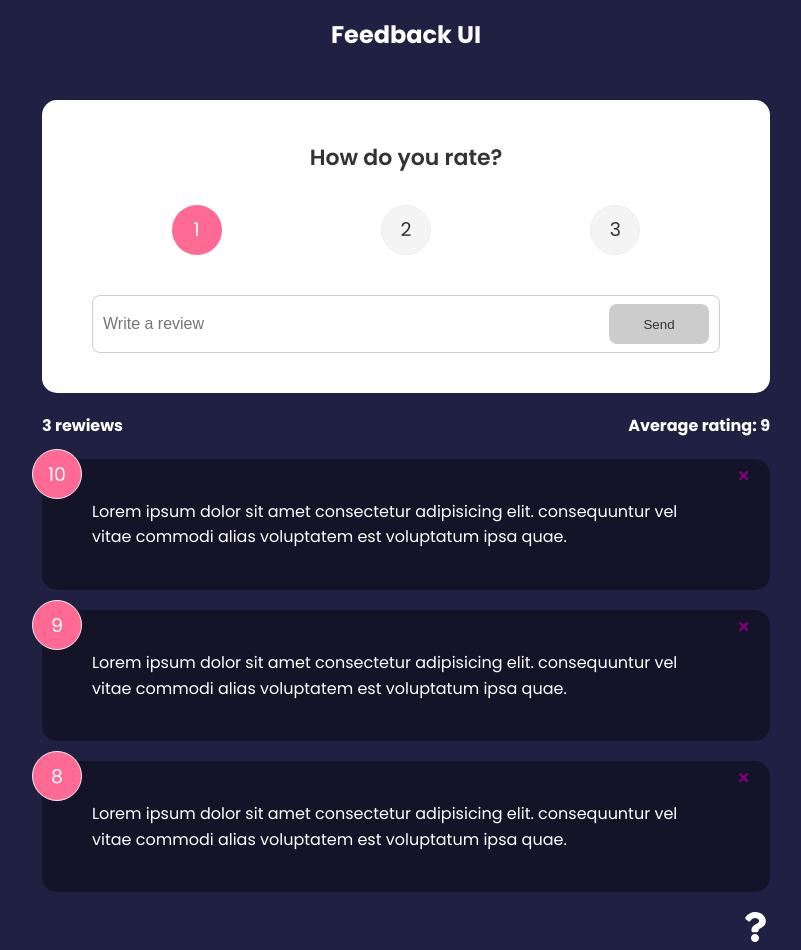
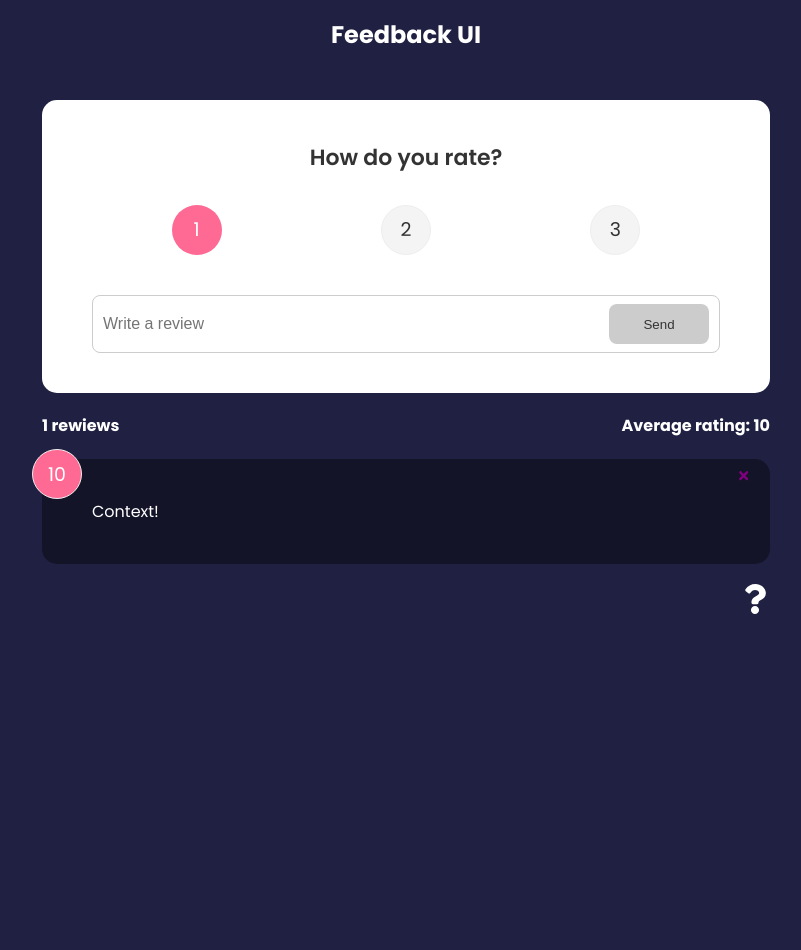
Before and after one commit to shurikation/feedback-app, a React (Create React App) app: page / in a window 1280 px wide. Shown: the whole page, without its empty margins (234-1035 px from the left). After the commit the page ends 800 px from the top, so only its background shows below. Built offline with nearby package versions, Linux system fonts and the light colour scheme.

Commit message:
Finish #6.3 - Moving Functions To Context

```diff
--- a/src/App.js
+++ b/src/App.js
@@ -1,10 +1,7 @@
 import './index.css';
-import { v4 as uuidv4 } from 'uuid';
 import { BrowserRouter as Router, Route, Routes } from 'react-router-dom'
-import { useState } from 'react';
 import Header from './components/Header';
 import FeedbackList from './components/FeedbackList';
-import FeedbackData from './data/FeedbackData';
 import FeedbackStats from './components/FeedbackStats';
 import FeedbackForm from './components/FeedbackForm';
 
@@ -14,19 +11,6 @@ import Post from './components/Post';
 import { FeedbackProvider } from './context/FeedbackContext';
 
 function App() {
-  const [feedback, setFeedback] = useState(FeedbackData);
-
-  const addFeedback = (newFeedback) => {
-    //uuidv4 helps generate uniq id for feedback:
-    newFeedback.id = uuidv4();
-    setFeedback([newFeedback, ...feedback]);
-  }
-
-  const deleteFeedback = (id) => {
-    if (window.confirm('Are you sure?')) {
-      setFeedback(feedback.filter((item) => item.id !== id))
-    }
-  }
 
   return (
     <FeedbackProvider>
@@ -36,12 +20,9 @@ function App() {
           <Routes>
             <Route exact path='/' element={
               <>
-                <FeedbackForm handleAdd={addFeedback} />
-                <FeedbackStats feedback={feedback} />
-                <FeedbackList
-                  feedback={feedback}
-                  handleDelete={deleteFeedback}
-                />
+                <FeedbackForm />
+                <FeedbackStats />
+                <FeedbackList />
               </>
             }>
             </Route>
--- a/src/components/FeedbackForm.jsx
+++ b/src/components/FeedbackForm.jsx
@@ -1,13 +1,16 @@
-import { useState } from 'react'
+import { useState, useContext } from 'react'
 import RatingSelect from './RatingSelect';
 import Card from './shared/Card'
 import Button from './shared/Button';
+import FeedbackContext from '../context/FeedbackContext';
 
-function FeedbackForm({ handleAdd }) {
+function FeedbackForm() {
   const [text, setText] = useState('');
   const [btnDisabled, setBtnDisabled] = useState(true);
   const [message, setMessage] = useState('');
   const [rating, setRating] = useState('');
+
+  const {addFeedback} = useContext(FeedbackContext);
 
   const handleTextChange = (e) => {
       if(text === '') {
@@ -32,7 +35,7 @@ function FeedbackForm({ handleAdd }) {
         rating: rating
       }
 
-      handleAdd(newFeedback);
+      addFeedback(newFeedback);
       setText('');
     }
   }
--- a/src/components/FeedbackItem.jsx
+++ b/src/components/FeedbackItem.jsx
@@ -1,13 +1,16 @@
 import {FaTimes} from 'react-icons/fa'
 import PropTypes from 'prop-types'
 import Card from './shared/Card';
+import {useContext} from 'react';
+import FeedbackContext from '../context/FeedbackContext';
 
-function FeedbackItem({ item, handleDelete }) {
+function FeedbackItem({ item }) {
+  const {deleteFeedback} = useContext(FeedbackContext);
 
   return (
     <Card reverse={true}>
       <div className="num-display">{item.rating}</div>
-      <button onClick={() => handleDelete(item.id)} className="close">
+      <button onClick={() => deleteFeedback(item.id)} className="close">
         <FaTimes color="purple" />
         </button>
       <div className="text-display">{item.text}</div>
--- a/src/components/FeedbackList.jsx
+++ b/src/components/FeedbackList.jsx
@@ -1,12 +1,15 @@
 import FeedbackItem from './FeedbackItem'
-import PropTypes from 'prop-types';
 import { motion, AnimatePresence } from 'framer-motion'
+import { useContext } from 'react';
+import FeedbackContext from '../context/FeedbackContext';
 
-function FeedbackList({ feedback, handleDelete }) {
+function FeedbackList() {
+  const { feedback } = useContext(FeedbackContext);
+
+
   if (!feedback || feedback.length === 0) {
     return <p>No feedback yet...</p>
   }
-
 
   return (
     <div className='feedback-list'>
@@ -14,15 +17,14 @@ function FeedbackList({ feedback, handleDelete }) {
         {
           feedback.map((item) => (
             <motion.div
-            key={item.id}
-            initial={{opacity: 0}}
-            animate={{opacity: 1}}
-            exit={{opacity: 0}}
+              key={item.id}
+              initial={{ opacity: 0 }}
+              animate={{ opacity: 1 }}
+              exit={{ opacity: 0 }}
             >
               <FeedbackItem
                 key={item.id}
                 item={item}
-                handleDelete={handleDelete}
               />
             </motion.div>
           ))
@@ -46,14 +48,5 @@ function FeedbackList({ feedback, handleDelete }) {
   // )
 }
 
-FeedbackList.propTypes = {
-  feedback: PropTypes.arrayOf(
-    PropTypes.shape({
-      id: PropTypes.number.isRequired,
-      text: PropTypes.string.isRequired,
-      rating: PropTypes.number.isRequired,
-    })
-  )
-}
 
 export default FeedbackList
--- a/src/components/FeedbackStats.jsx
+++ b/src/components/FeedbackStats.jsx
@@ -1,9 +1,11 @@
-import PropTypes from 'prop-types';
+import { useContext } from 'react';
+import FeedbackContext from '../context/FeedbackContext';
+
+function FeedbackStats() {
+  const {feedback} = useContext(FeedbackContext);
 
 
-function FeedbackStats({ feedback }) {
   // Calculate average
-
   let average = feedback.reduce((acc, cur) => {
     return acc + cur.rating;
   }, 0) / feedback.length;
@@ -18,8 +20,4 @@ function FeedbackStats({ feedback }) {
   )
 }
 
-FeedbackStats.propTypes = {
-  feedback: PropTypes.array.isRequired
-}
-
 export default FeedbackStats
--- a/src/context/FeedbackContext.js
+++ b/src/context/FeedbackContext.js
@@ -1,4 +1,6 @@
 import { createContext, useState } from 'react';
+import { v4 as uuidv4 } from 'uuid';
+
 
 //This is a provider
 const FeedbackContext = createContext()
@@ -12,9 +14,24 @@ export const FeedbackProvider = ({ children }) => {
     }
   ]);
 
+  const deleteFeedback = (id) => {
+    if (window.confirm('Are you sure?')) {
+      setFeedback(feedback.filter((item) => item.id !== id))
+    }
+  }
+
+
+  const addFeedback = (newFeedback) => {
+    //uuidv4 helps generate uniq id for feedback:
+    newFeedback.id = uuidv4();
+    setFeedback([newFeedback, ...feedback]);
+  }
+
   return (
     <FeedbackContext.Provider value={{
-      feedback: feedback,
+      feedback,
+      deleteFeedback,
+      addFeedback
     }}>
       {children}
     </FeedbackContext.Provider>
```
